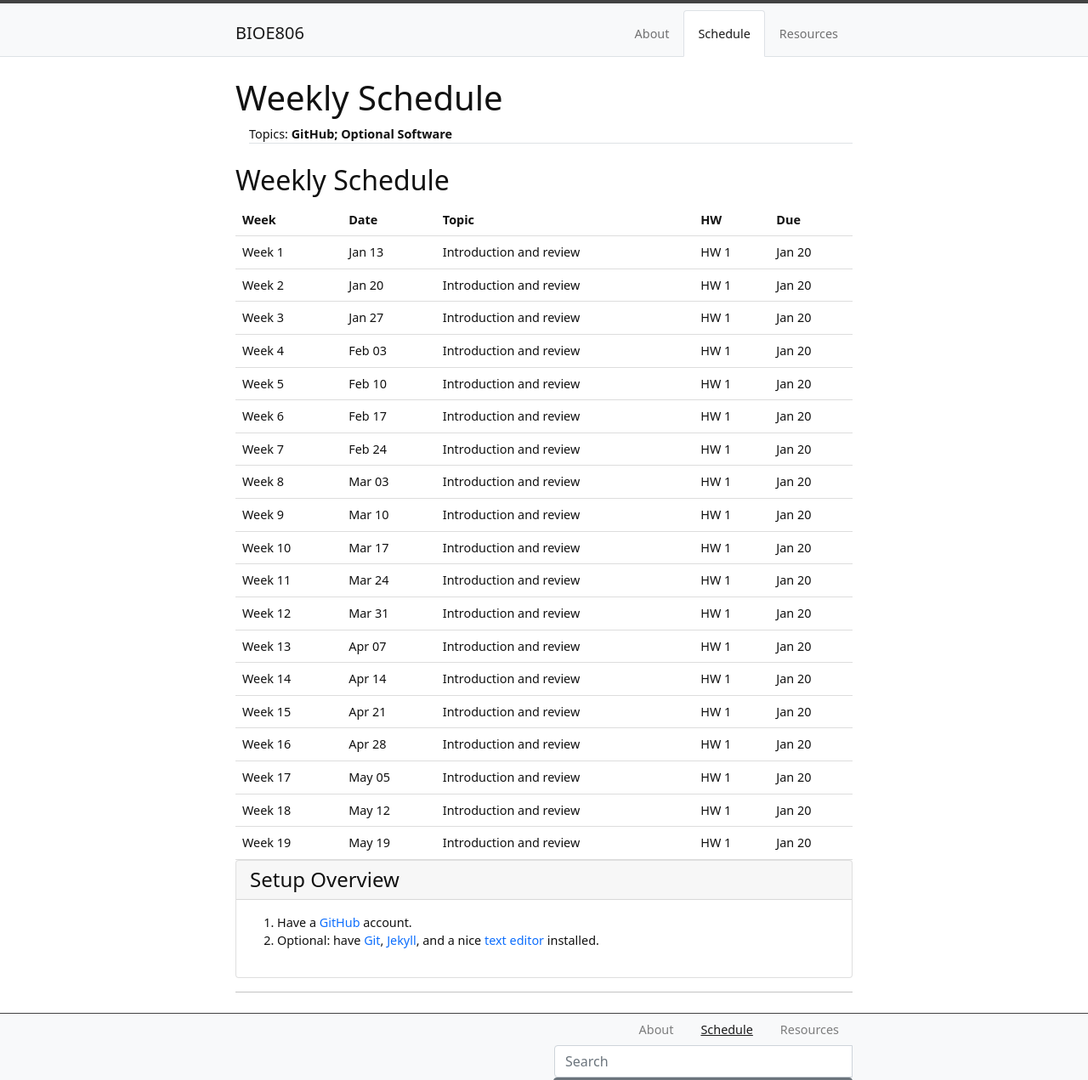
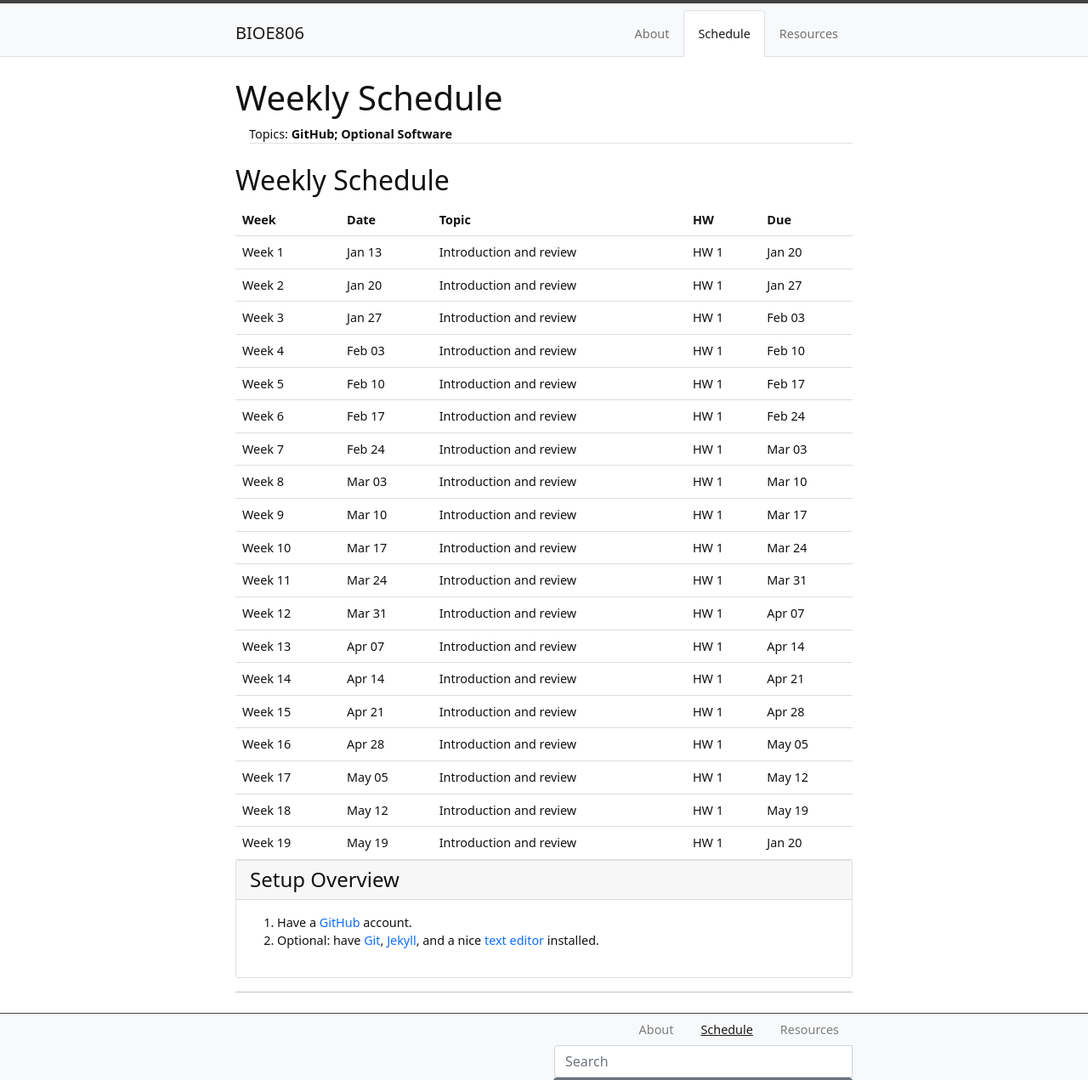
Before and after one commit to XiaoyuLiang/BIOE806-Spring2022, a Jekyll site: the page built from content/2-Schedule.md, in a window 1280 px wide, cut to the strip 0-1271 px from the top of the page. Shown: the whole strip at 85% size. Built offline with Jekyll 4.4.1, drawn with Linux system fonts in a browser that asks for light colours.

Commit message:
Update 2-Schedule.md

```diff
--- a/content/2-Schedule.md
+++ b/content/2-Schedule.md
@@ -44,119 +44,119 @@ tr:hover {background-color: #D6EEEE;}
     <td>Jan 20</td>
     <td>Introduction and review</td>
     <td>HW 1</td>
-    <td>Jan 20</td>
+    <td>Jan 27</td>
   </tr>
     <tr>
     <td>Week 3</td>
     <td>Jan 27</td>
     <td>Introduction and review</td>
     <td>HW 1</td>
-    <td>Jan 20</td>
+    <td>Feb 03</td>
   </tr>
     <tr>
     <td>Week 4</td>
     <td>Feb 03</td>
     <td>Introduction and review</td>
     <td>HW 1</td>
-    <td>Jan 20</td>
+    <td>Feb 10</td>
   </tr>
     <tr>
     <td>Week 5</td>
     <td>Feb 10</td>
     <td>Introduction and review</td>
     <td>HW 1</td>
-    <td>Jan 20</td>
+    <td>Feb 17</td>
   </tr>
     <tr>
     <td>Week 6</td>
     <td>Feb 17</td>
     <td>Introduction and review</td>
     <td>HW 1</td>
-    <td>Jan 20</td>
+    <td>Feb 24</td>
   </tr>
     <tr>
     <td>Week 7</td>
     <td>Feb 24</td>
     <td>Introduction and review</td>
     <td>HW 1</td>
-    <td>Jan 20</td>
+    <td>Mar 03</td>
   </tr>
     <tr>
     <td>Week 8</td>
     <td>Mar 03</td>
     <td>Introduction and review</td>
     <td>HW 1</td>
-    <td>Jan 20</td>
+    <td>Mar 10</td>
   </tr>
     <tr>
     <td>Week 9</td>
     <td>Mar 10</td>
     <td>Introduction and review</td>
     <td>HW 1</td>
-    <td>Jan 20</td>
+    <td>Mar 17</td>
   </tr>
     <tr>
     <td>Week 10</td>
     <td>Mar 17</td>
     <td>Introduction and review</td>
     <td>HW 1</td>
-    <td>Jan 20</td>
+    <td>Mar 24</td>
   </tr>
     <tr>
     <td>Week 11</td>
     <td>Mar 24</td>
     <td>Introduction and review</td>
     <td>HW 1</td>
-    <td>Jan 20</td>
+    <td>Mar 31</td>
   </tr>
     <tr>
     <td>Week 12</td>
     <td>Mar 31</td>
     <td>Introduction and review</td>
     <td>HW 1</td>
-    <td>Jan 20</td>
+    <td>Apr 07</td>
   </tr>
     <tr>
     <td>Week 13</td>
     <td>Apr 07</td>
     <td>Introduction and review</td>
     <td>HW 1</td>
-    <td>Jan 20</td>
+    <td>Apr 14</td>
   </tr>
     <tr>
     <td>Week 14</td>
     <td>Apr 14</td>
     <td>Introduction and review</td>
     <td>HW 1</td>
-    <td>Jan 20</td>
+    <td>Apr 21</td>
   </tr>
     <tr>
     <td>Week 15</td>
     <td>Apr 21</td>
     <td>Introduction and review</td>
     <td>HW 1</td>
-    <td>Jan 20</td>
+    <td>Apr 28</td>
   </tr>
     <tr>
     <td>Week 16</td>
     <td>Apr 28</td>
     <td>Introduction and review</td>
     <td>HW 1</td>
-    <td>Jan 20</td>
+    <td>May 05</td>
   </tr>
     <tr>
     <td>Week 17</td>
     <td>May 05</td>
     <td>Introduction and review</td>
     <td>HW 1</td>
-    <td>Jan 20</td>
+    <td>May 12</td>
   </tr>
     <tr>
     <td>Week 18</td>
     <td>May 12</td>
     <td>Introduction and review</td>
     <td>HW 1</td>
-    <td>Jan 20</td>
+    <td>May 19</td>
   </tr>
     <tr>
     <td>Week 19</td>
```
